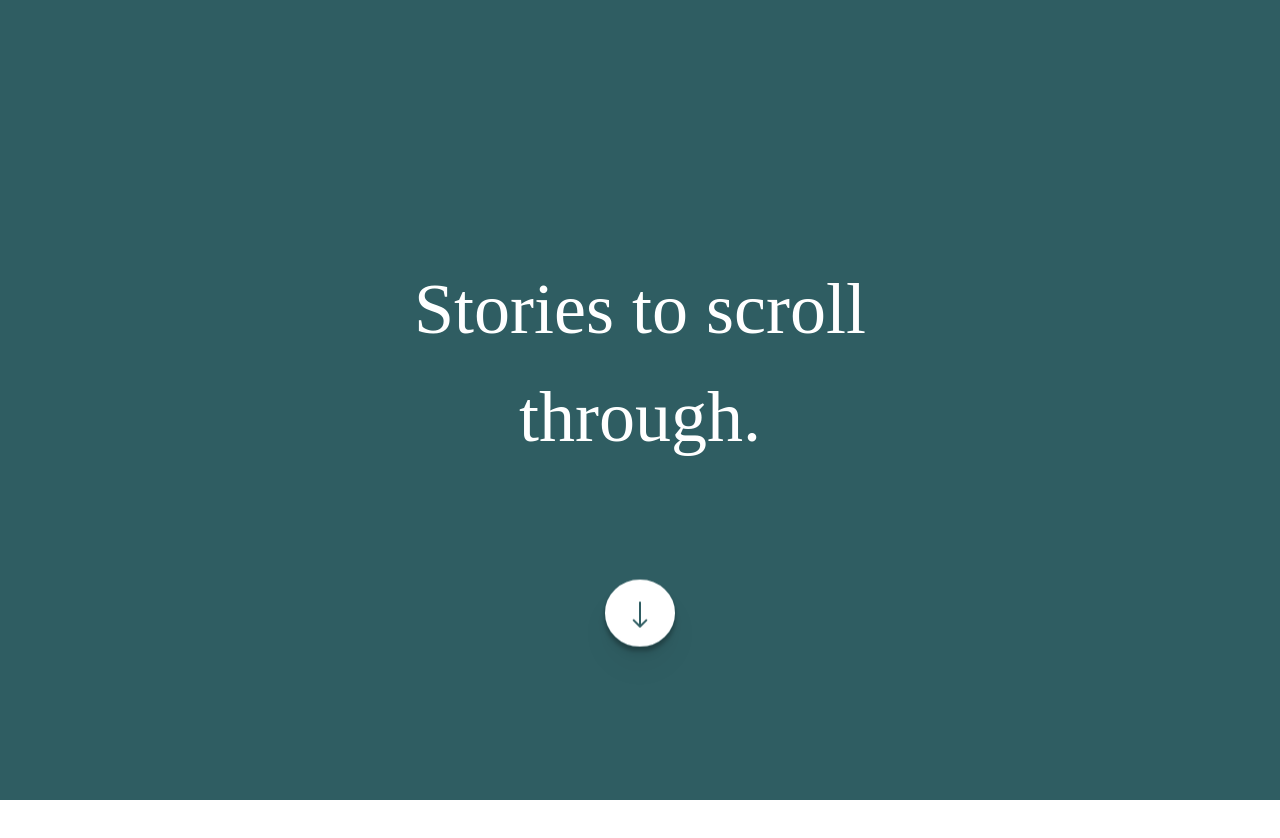
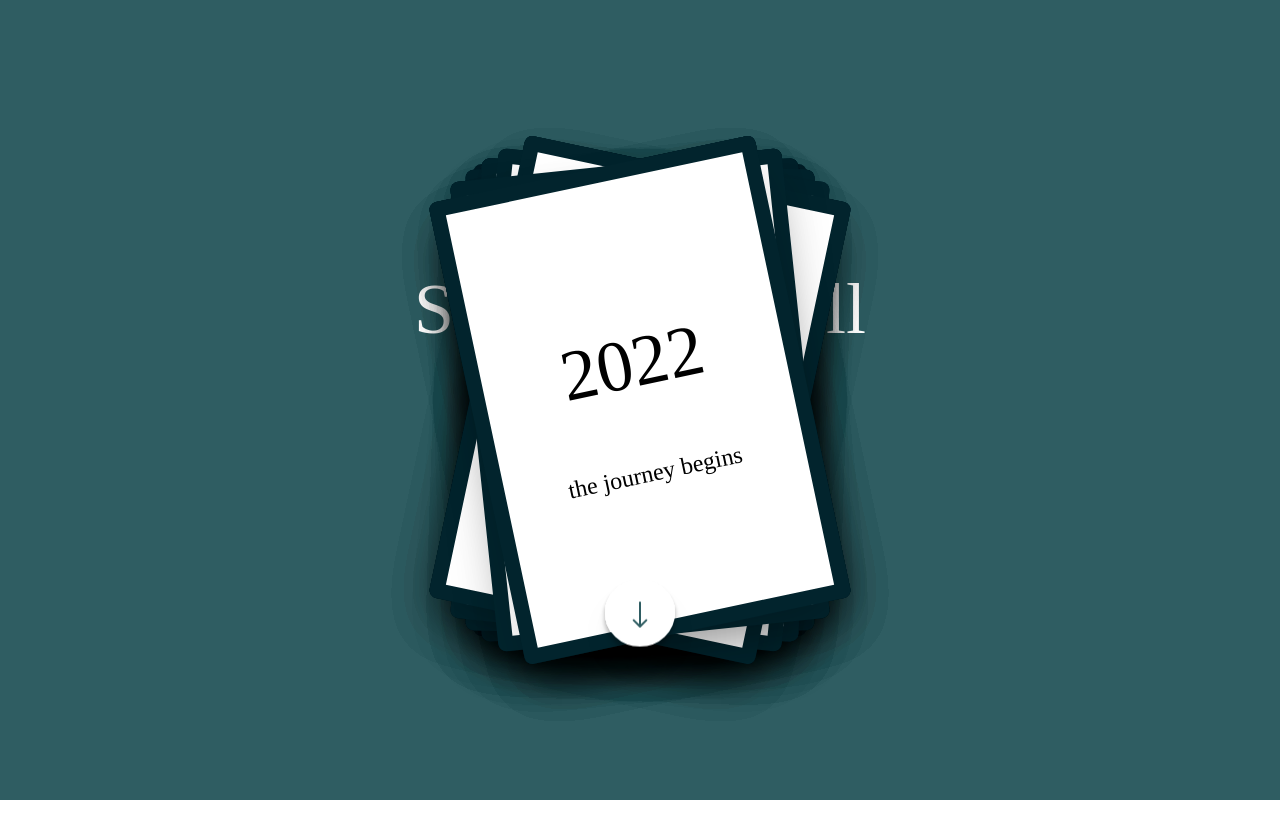
Before and after one commit to OliverKlukas/oliverklukas.github.io, a React (Create React App) app: page / in a window 1280 px wide. Shown: the top 838 px of the page. Built offline with nearby package versions, Linux system fonts and the light colour scheme; a web font is replaced by a local one.

Commit message:
Added year cards and basic structure

```diff
--- a/src/App.tsx
+++ b/src/App.tsx
@@ -2,6 +2,7 @@ import React from 'react';
 import LandingView from "./views/LandingView";
 import ProjectView from "./views/ProjectView";
 import ContactView from "./views/ContactView";
+import LoadingView from "./views/LoadingView";
 
 /**
  * Constructs hierarchy of portfolio application.
@@ -11,6 +12,7 @@ import ContactView from "./views/ContactView";
 function App() {
     return (
         <div>
+            <LoadingView/>
             <LandingView/>
             <ProjectView/>
             <ContactView/>
--- /dev/null
+++ b/src/components/YearCard.tsx
@@ -0,0 +1,18 @@
+import React from 'react';
+
+/**
+ * Single year card used for loading screen animation.
+ *
+ * @param {{rotation : string, year : string, anecdote : string}} props - Year and anecdote that should be displayed on card and the rotation the cards is thrown at.
+ * @constructor
+ */
+export default function YearCard(props: {rotation : string, year : string, anecdote : string}) {
+    return (
+        <div className="absolute top-1/2 left-1/2 transform -translate-x-1/2 -translate-y-1/2">
+            <div className={`grid grid-cols-1 bg-white content-center gap-10 ${props.rotation} h-[472px] w-[333px] border-[#02242D] border-[15px] rounded-lg shadow-2xl`}>
+                <p className="text-subheading text-center">{props.year}</p>
+                <p className="text-standard text-center">{props.anecdote}</p>
+            </div>
+        </div>
+    );
+}
--- /dev/null
+++ b/src/utils/random.ts
@@ -0,0 +1,9 @@
+/**
+ * Returns a random integer value given a max value.
+ *
+ * @param {number} max - Maximal value the random integer should be able to take.
+ * @return {number} Returns random integer value.
+ */
+export function getRandomInt(max : number) {
+    return Math.floor(Math.random() * max);
+}
--- /dev/null
+++ b/src/views/LoadingView.tsx
@@ -0,0 +1,47 @@
+import React from 'react';
+import YearCard from "../components/YearCard";
+import {getRandomInt} from "../utils/random";
+
+/**
+ * Page loading animation that throws cards of yearly life events.
+ *
+ * @constructor
+ */
+export default function LoadingView() {
+
+    const rotation : string[] = ['rotate-2', 'rotate-6', 'rotate-12', 'rotate-0', '-rotate-2', '-rotate-6', '-rotate-12'];
+
+    const lifeCards = [
+        {year: "1998", anecdote: "the journey begins"},
+        {year: "1999", anecdote: "the journey begins"},
+        {year: "2000", anecdote: "the journey begins"},
+        {year: "2001", anecdote: "the journey begins"},
+        {year: "2002", anecdote: "the journey begins"},
+        {year: "2003", anecdote: "the journey begins"},
+        {year: "2004", anecdote: "the journey begins"},
+        {year: "2005", anecdote: "the journey begins"},
+        {year: "2006", anecdote: "the journey begins"},
+        {year: "2007", anecdote: "the journey begins"},
+        {year: "2008", anecdote: "the journey begins"},
+        {year: "2009", anecdote: "the journey begins"},
+        {year: "2010", anecdote: "the journey begins"},
+        {year: "2011", anecdote: "the journey begins"},
+        {year: "2012", anecdote: "the journey begins"},
+        {year: "2013", anecdote: "the journey begins"},
+        {year: "2014", anecdote: "the journey begins"},
+        {year: "2015", anecdote: "the journey begins"},
+        {year: "2016", anecdote: "the journey begins"},
+        {year: "2017", anecdote: "the journey begins"},
+        {year: "2018", anecdote: "the journey begins"},
+        {year: "2019", anecdote: "the journey begins"},
+        {year: "2020", anecdote: "the journey begins"},
+        {year: "2021", anecdote: "the journey begins"},
+        {year: "2022", anecdote: "the journey begins"},
+    ];
+
+    return (
+        <div>
+            {lifeCards.map((card, index) => <YearCard key={index} rotation={rotation[getRandomInt(7)]} year={card.year} anecdote={card.anecdote}/>)}
+        </div>
+    );
+}
```
